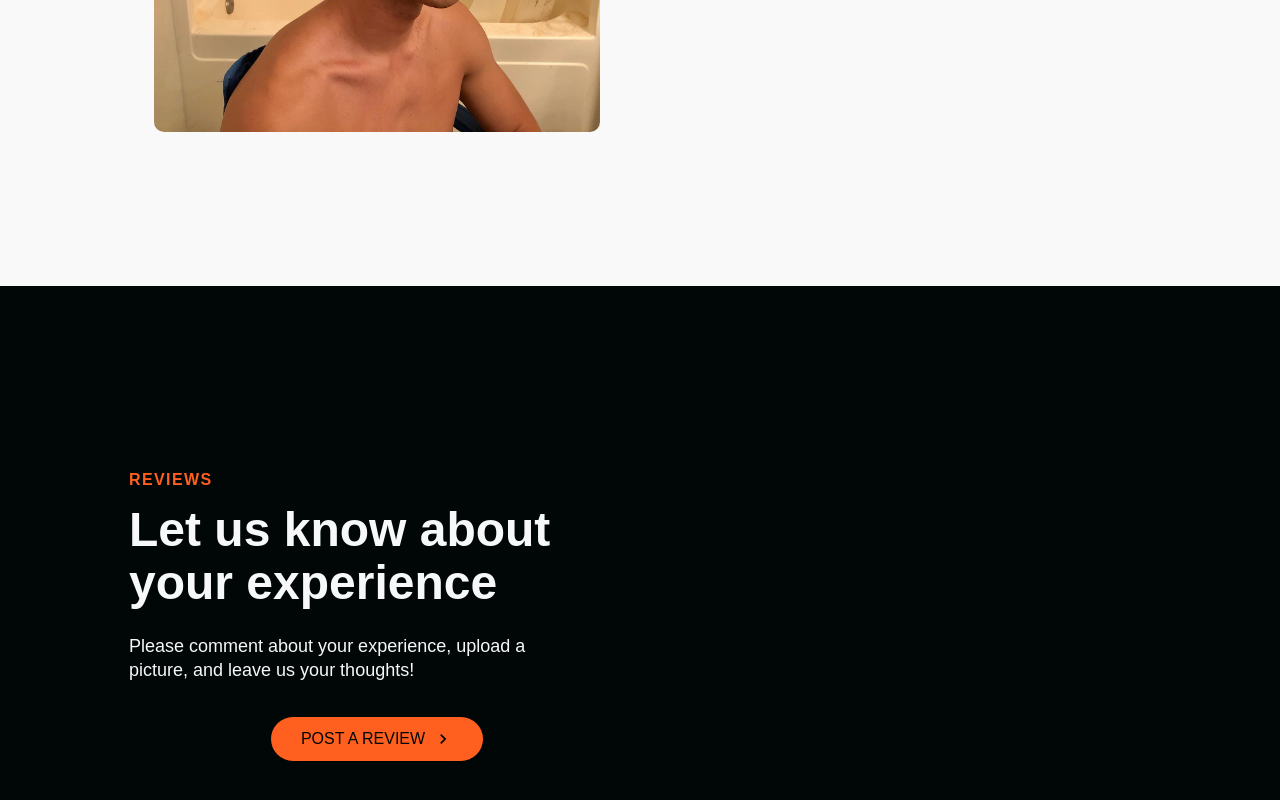
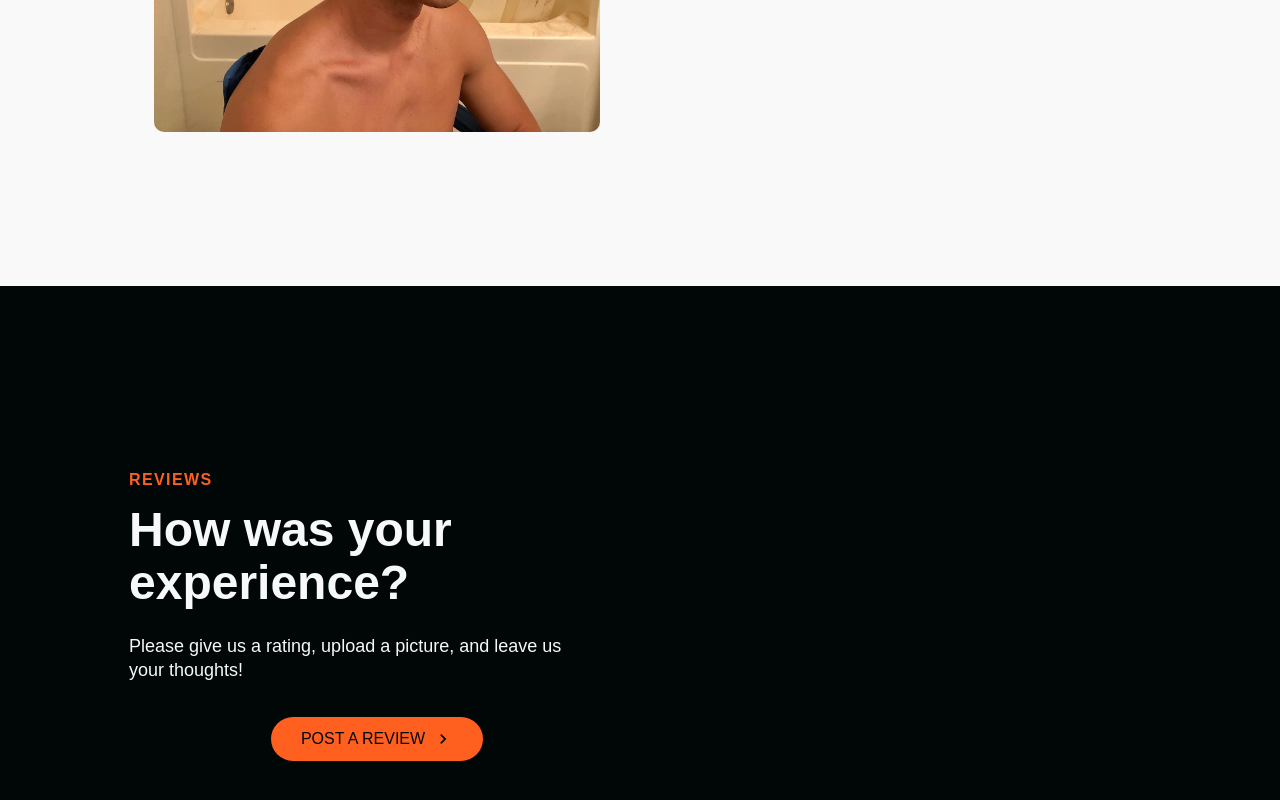
Before and after one commit to henrigy/Henry-s-Barbershop, a React (Create React App) app in the folder front-end/: page / in a window 1280 px wide. Shown: the part 1986-2786 px from the top of the page. Built offline with nearby package versions, Linux system fonts and the light colour scheme; a web font is replaced by a local one.

Commit message:
added transitions

```diff
--- a/front-end/src/components/Gallery/GalleryElements.jsx
+++ b/front-end/src/components/Gallery/GalleryElements.jsx
@@ -26,14 +26,22 @@ export const InfoRow = styled.div`
     grid-template-areas: "col1 col1" "col2 col2";
   }
 `;
-export const Column1 = styled.div`
+export const GalleryColumn1 = styled.div`
+  transition: all 0.4s ease-in-out;
+  transform: translateX(100%);
+  opacity: 0;
+
   margin-bottom: 15px;
   padding: 0 15px;
   grid-area: col1;
-
   @media screen and (max-width: 768px) {
     margin-bottom: 0px;
     height: 32vh;
+  }
+
+  &.visible {
+    transform: translateX(0);
+    opacity: 1;
   }
 `;
 export const Column2 = styled.div`
--- a/front-end/src/components/Gallery/index.jsx
+++ b/front-end/src/components/Gallery/index.jsx
@@ -1,11 +1,11 @@
-import React from "react";
+import React, { useState, useEffect } from "react";
 import Carousel from "../Carousel";
 
 import {
   InfoContainer,
   InfoWrapper,
   InfoRow,
-  Column1,
+  GalleryColumn1,
   Column2,
   TextWrapper,
   TopLine,
@@ -15,12 +15,34 @@ import {
 } from "./GalleryElements";
 
 const Gallery = () => {
+  const [column1Visible, setColumn1Visible] = useState(false);
+
+  const handleScroll = () => {
+    const column1Element = document.querySelector("#galleryColumn1");
+    const column1Rect = column1Element.getBoundingClientRect();
+    const column1InViewport =
+      column1Rect.top >= 0 && column1Rect.bottom <= window.innerHeight;
+
+    if (column1InViewport) {
+      setColumn1Visible(true);
+    }
+  };
+
+  useEffect(() => {
+    window.addEventListener("scroll", handleScroll);
+    return () => {
+      window.removeEventListener("scroll", handleScroll);
+    };
+  }, []);
   return (
     <>
       <InfoContainer id={"gallery"}>
         <InfoWrapper>
           <InfoRow>
-            <Column1>
+            <GalleryColumn1
+              id={"galleryColumn1"}
+              className={column1Visible ? "visible" : ""}
+            >
               <TextWrapper>
                 <TopLine>Gallery</TopLine>
                 <Heading>Check out some of my work!</Heading>
@@ -43,7 +65,7 @@ const Gallery = () => {
                   &nbsp;on Instagram!
                 </Subtitle>
               </TextWrapper>
-            </Column1>
+            </GalleryColumn1>
             <Column2>
               <RightWrap>
                 <Carousel />
--- a/front-end/src/components/Reviews/ReviewsElements.jsx
+++ b/front-end/src/components/Reviews/ReviewsElements.jsx
@@ -27,16 +27,26 @@ export const InfoRow = styled.div`
     grid-template-areas: "col1 col1" "col2 col2";
   }
 `;
-export const Column1 = styled.div`
+
+export const ReviewsColumn1 = styled.div`
+  transition: all 0.4s ease-in-out;
+  transform: translateX(-100%);
+  opacity: 0;
+
   margin-bottom: 15px;
   padding: 0 15px;
   grid-area: col1;
-
   @media screen and (max-width: 768px) {
     margin-bottom: 0px;
-    height: 38vh;
+    height: 32vh;
+  }
+
+  &.visible {
+    transform: translateX(0);
+    opacity: 1;
   }
 `;
+
 export const Column2 = styled.div`
   margin-bottom: 15px;
   padding: 0 15px;
--- a/front-end/src/components/Reviews/index.jsx
+++ b/front-end/src/components/Reviews/index.jsx
@@ -1,4 +1,4 @@
-import React, { useState } from "react";
+import React, { useState, useEffect } from "react";
 import { Button2 } from "../ButtonElement";
 import PostModal from "../PostModal";
 
@@ -6,7 +6,7 @@ import {
   InfoContainer,
   InfoWrapper,
   InfoRow,
-  Column1,
+  ReviewsColumn1,
   Column2,
   TextWrapper,
   TopLine,
@@ -30,18 +30,41 @@ const Reviews = () => {
     setShowModal((prev) => !prev);
   };
 
+  const [column1Visible, setColumn1Visible] = useState(false);
+
+  const handleScroll = () => {
+    const column1Element = document.querySelector("#reviewsColumn1");
+    const column1Rect = column1Element.getBoundingClientRect();
+    const column1InViewport =
+      column1Rect.top >= 0 && column1Rect.bottom <= window.innerHeight;
+
+    if (column1InViewport) {
+      setColumn1Visible(true);
+    }
+  };
+
+  useEffect(() => {
+    window.addEventListener("scroll", handleScroll);
+    return () => {
+      window.removeEventListener("scroll", handleScroll);
+    };
+  }, []);
+
   return (
     <>
       <InfoContainer id={"reviews"}>
         <InfoWrapper>
           <InfoRow>
-            <Column1>
+            <ReviewsColumn1
+              id={"reviewsColumn1"}
+              className={column1Visible ? "visible" : ""}
+            >
               <TextWrapper>
                 <TopLine>Reviews</TopLine>
-                <Heading>Let us know about your experience</Heading>
+                <Heading>How was your experience?</Heading>
                 <Subtitle>
-                  Please comment about your experience, upload a picture, and
-                  leave us your thoughts!
+                  Please give us a rating, upload a picture, and leave us your
+                  thoughts!
                 </Subtitle>
                 <ReviewsBtnWrapper>
                   <Button2
@@ -60,7 +83,7 @@ const Reviews = () => {
                 </ReviewsBtnWrapper>
               </TextWrapper>
               <PostModal showModal={showModal} setShowModal={setShowModal} />
-            </Column1>
+            </ReviewsColumn1>
             <Column2>
               <RightWrap>{/* can put in additional elements here */}</RightWrap>
             </Column2>
--- a/front-end/src/components/Schedule/ScheduleElements.jsx
+++ b/front-end/src/components/Schedule/ScheduleElements.jsx
@@ -26,7 +26,12 @@ export const InfoRow = styled.div`
     grid-template-areas: "col1 col1" "col2 col2";
   }
 `;
-export const Column1 = styled.div`
+
+export const ScheduleColumn1 = styled.div`
+  transition: all 0.4s ease-in-out;
+  transform: translateX(-100%);
+  opacity: 0;
+
   margin-bottom: 15px;
   padding: 0 15px;
   grid-area: col1;
@@ -34,7 +39,13 @@ export const Column1 = styled.div`
     margin-bottom: 0px;
     height: 32vh;
   }
+
+  &.visible {
+    transform: translateX(0);
+    opacity: 1;
+  }
 `;
+
 export const Column2 = styled.div`
   margin-bottom: 15px;
   padding: 0 15px;
--- a/front-end/src/components/Schedule/index.jsx
+++ b/front-end/src/components/Schedule/index.jsx
@@ -1,10 +1,10 @@
-import React from "react";
+import React, { useState, useEffect } from "react";
 import Calendly from "../Calendly";
 import {
   InfoContainer,
   InfoWrapper,
   InfoRow,
-  Column1,
+  ScheduleColumn1,
   Column2,
   TextWrapper,
   TopLine,
@@ -14,12 +14,35 @@ import {
 } from "./ScheduleElements";
 
 const Schedule = () => {
+  const [column1Visible, setColumn1Visible] = useState(false);
+
+  const handleScroll = () => {
+    const column1Element = document.querySelector("#scheduleColumn1");
+    const column1Rect = column1Element.getBoundingClientRect();
+    const column1InViewport =
+      column1Rect.top >= 0 && column1Rect.bottom <= window.innerHeight;
+
+    if (column1InViewport) {
+      setColumn1Visible(true);
+    }
+  };
+
+  useEffect(() => {
+    window.addEventListener("scroll", handleScroll);
+    return () => {
+      window.removeEventListener("scroll", handleScroll);
+    };
+  }, []);
+
   return (
     <>
       <InfoContainer id={"schedule"}>
         <InfoWrapper>
           <InfoRow>
-            <Column1>
+            <ScheduleColumn1
+              id={"scheduleColumn1"}
+              className={column1Visible ? "visible" : ""}
+            >
               <TextWrapper>
                 <TopLine>Schedule</TopLine>
                 <Heading>Lock-in your next appointment</Heading>
@@ -42,7 +65,7 @@ const Schedule = () => {
                   &nbsp;on Instagram.
                 </Subtitle>
               </TextWrapper>
-            </Column1>
+            </ScheduleColumn1>
             <Column2>
               <RightWrap>
                 <Calendly />
```
